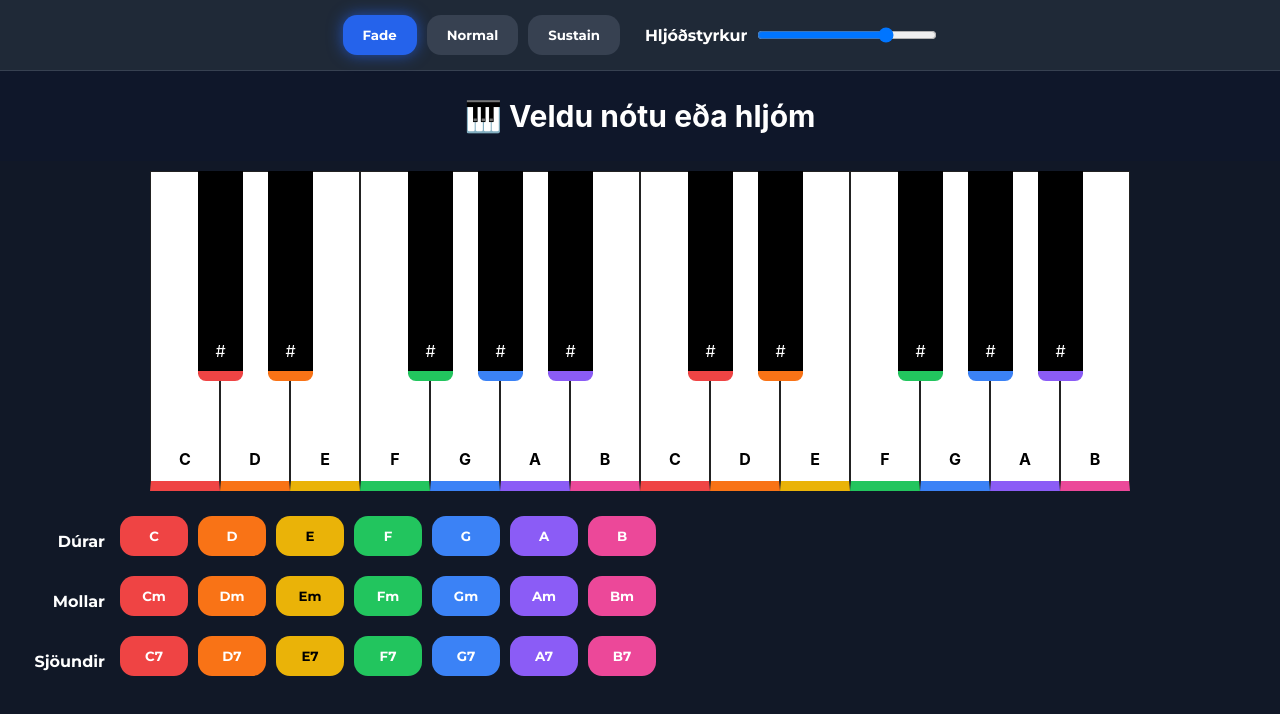
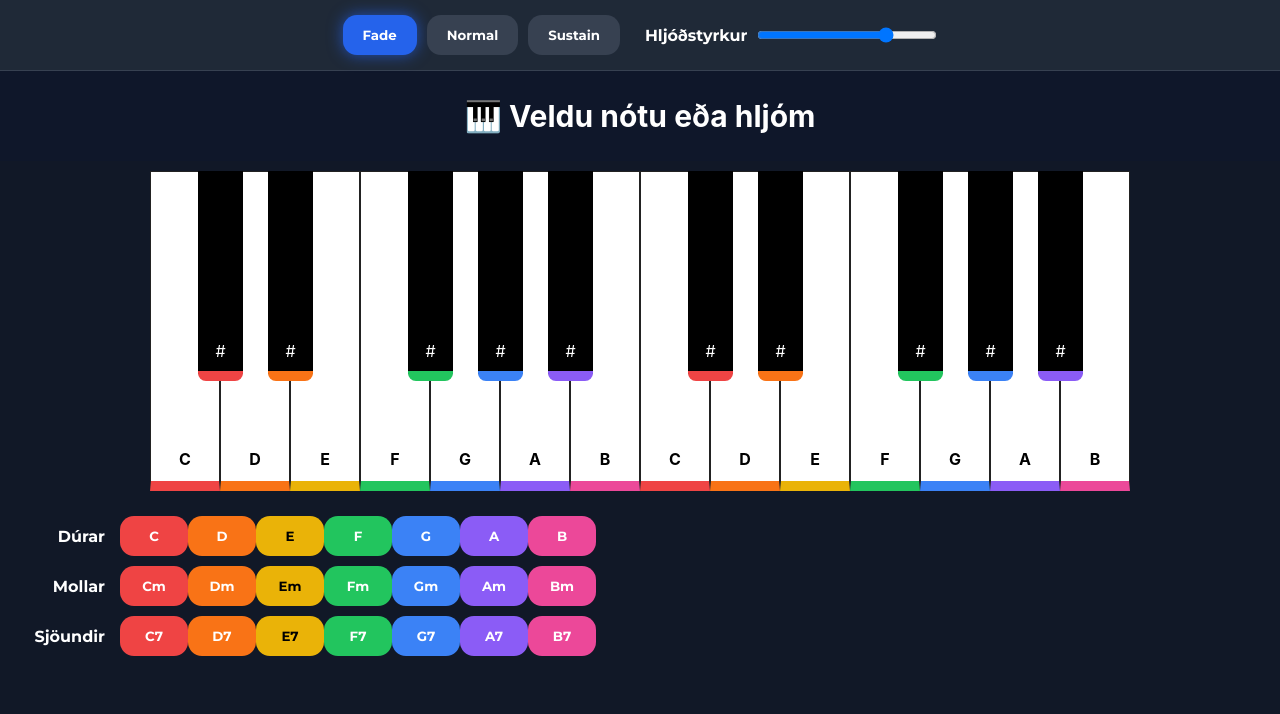
Before and after one commit to elis-fmos/keyboardcat, a plain HTML site: page index.html in a window 1280 px wide. Drawn offline with nearby package versions, Linux system fonts and the light colour scheme.

Commit message:
Update index.html

```diff
--- a/index.html
+++ b/index.html
@@ -103,10 +103,7 @@ value="-8">
 Dúrar
 </div>
 
-    <div
-    id="majorChords"
-    class="chordGroup">
-    </div>
+<div id="majorChords" class="chordGrid"></div>
 
 </div>
 
@@ -116,10 +113,7 @@ value="-8">
 Mollar
 </div>
 
-    <div
-    id="minorChords"
-    class="chordGroup">
-    </div>
+<div id="minorChords" class="chordGrid"></div>
 
 </div>
 
@@ -129,10 +123,7 @@ value="-8">
 Sjöundir
 </div>
 
-    <div
-    id="sevenChords"
-    class="chordGroup">
-    </div>
+<div id="sevenChords" class="chordGrid"></div>
 
 </div>
 
```
Lines whose indentation alone changed are shown as unchanged.
